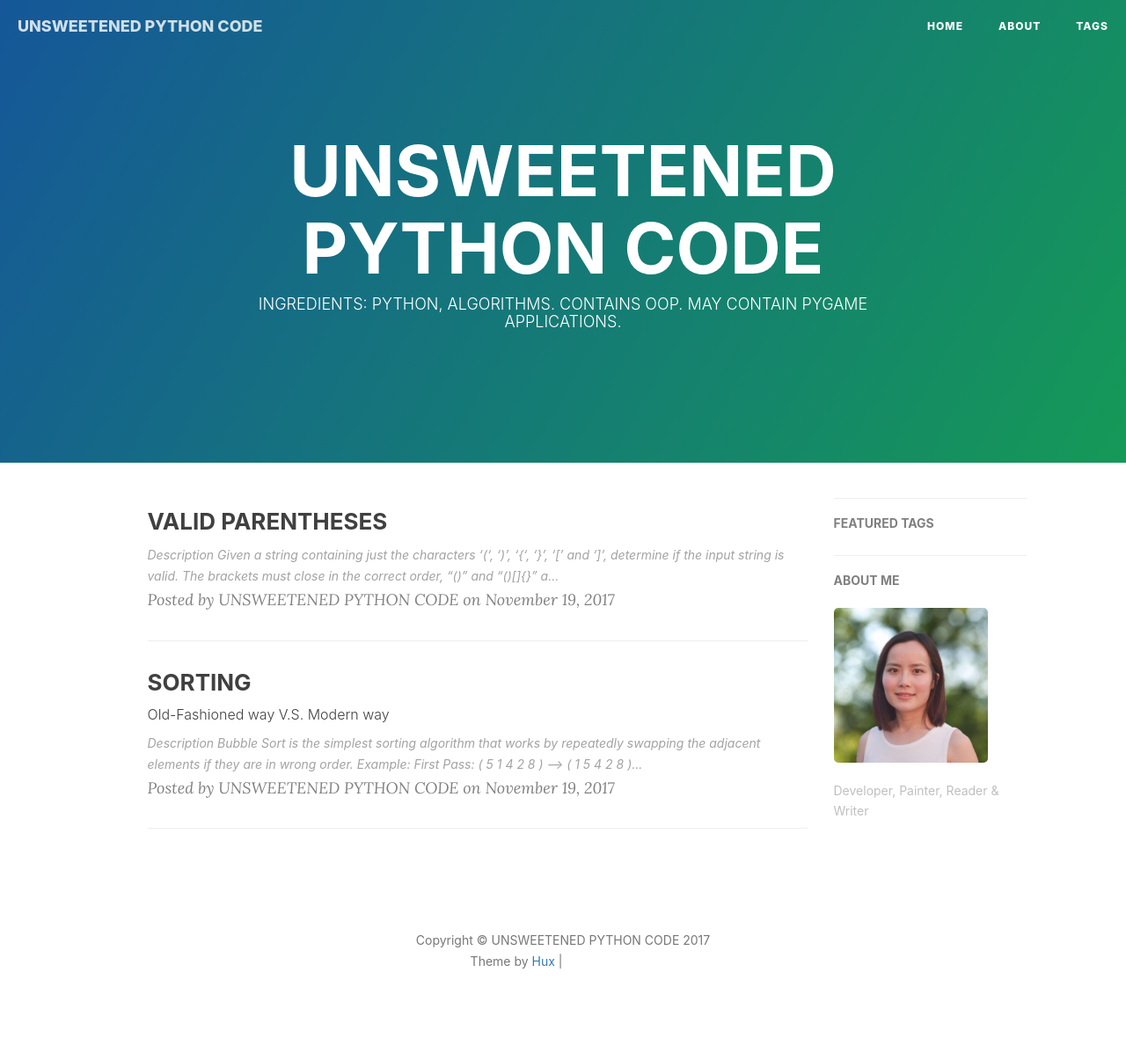
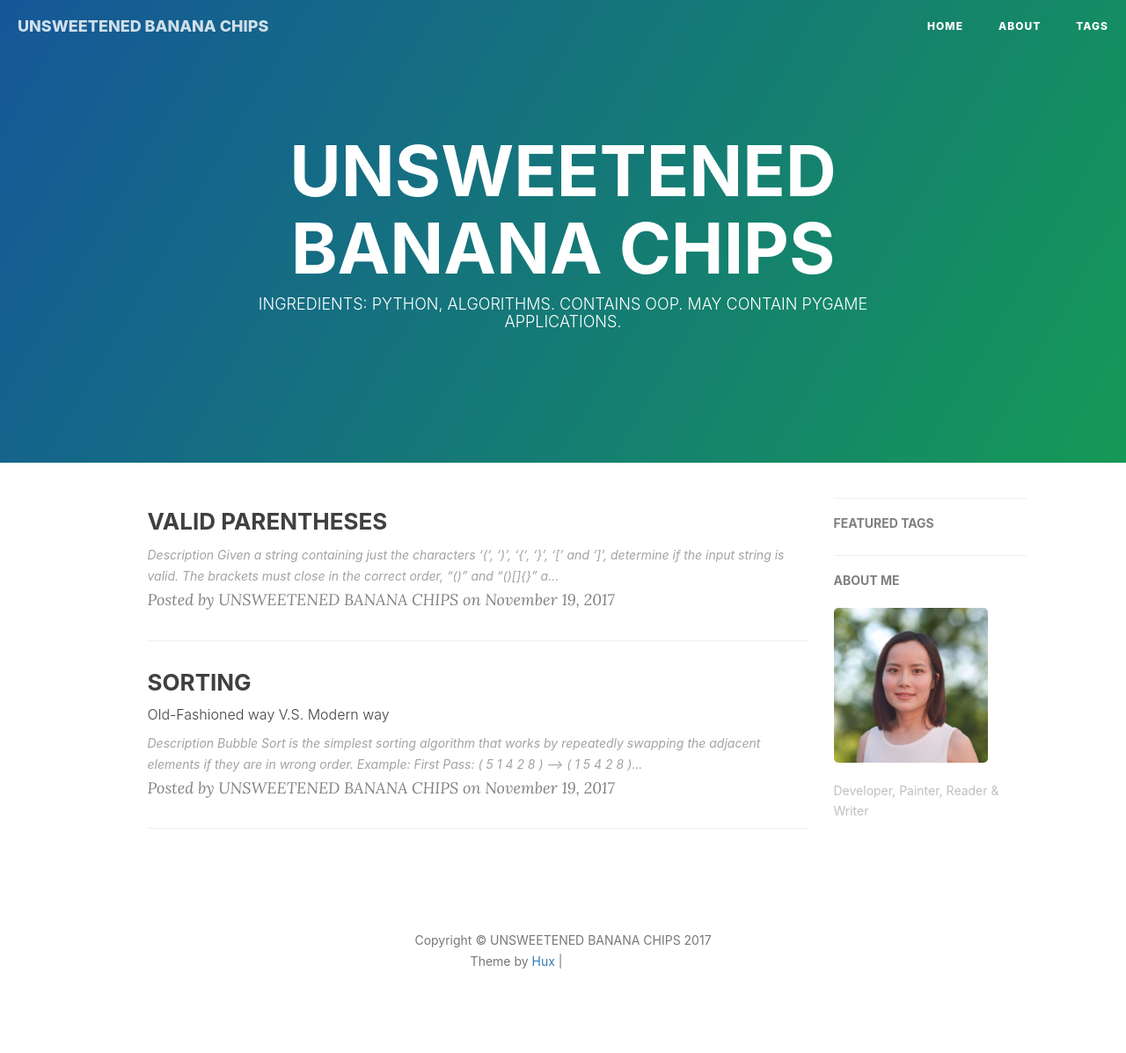
Before and after one commit to flowero/flowero1, a Jekyll site: the page built from index.html, in a window 1280 px wide. Shown: the whole page at 88% size. Built offline with Jekyll 4.4.1, drawn with Linux system fonts in a browser that asks for light colours; the list of posts is cut into pages by our own code; comment, search, counter and statistics services are not loaded; grey boxes are pictures that could not be loaded.

Commit message:
CHANGE TO BANANA

```diff
--- a/_config.yml
+++ b/_config.yml
@@ -1,12 +1,12 @@
 # Site settings
-title: UNSWEETENED PYTHON CODE
+title: UNSWEETENED BANANA CHIPS
 #header-img: img/home-bg.jpg
 email: rubingkuo@gmail.com
 description: "description"
 keyword: "个人网站, Portfolio"
 url: "https://rubing.us"              # your host, for absolute URL
 baseurl: ""                             # for example, '/blog' if your blog hosted on 'host/blog'
-SEOTitle: UNSWEETENED PYTHON CODE
+SEOTitle: UNSWEETENED BANANA CHIPS
 
 
 # SNS settings
```
